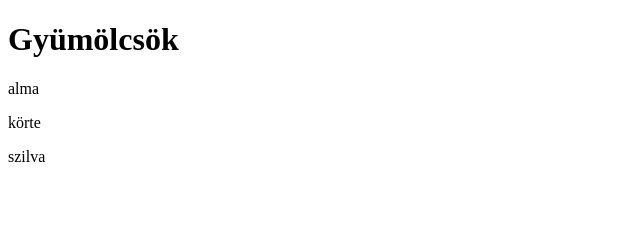
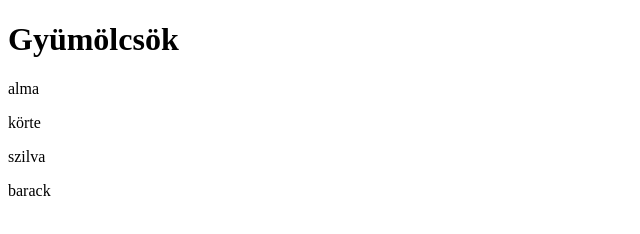
Before and after one commit to Lacfy/gyumolcs, a website: page index.html in a window 1280 px wide. Shown: the full height of the page, 0-640 px from the left. Drawn offline with Linux system fonts and the light colour scheme.

Commit message:
barack  hozzáadás

```diff
--- a/index.html
+++ b/index.html
@@ -16,5 +16,7 @@
 
         <p>szilva</p>
 
+        <p>barack</p>
+
 </body>
 </html>
```
